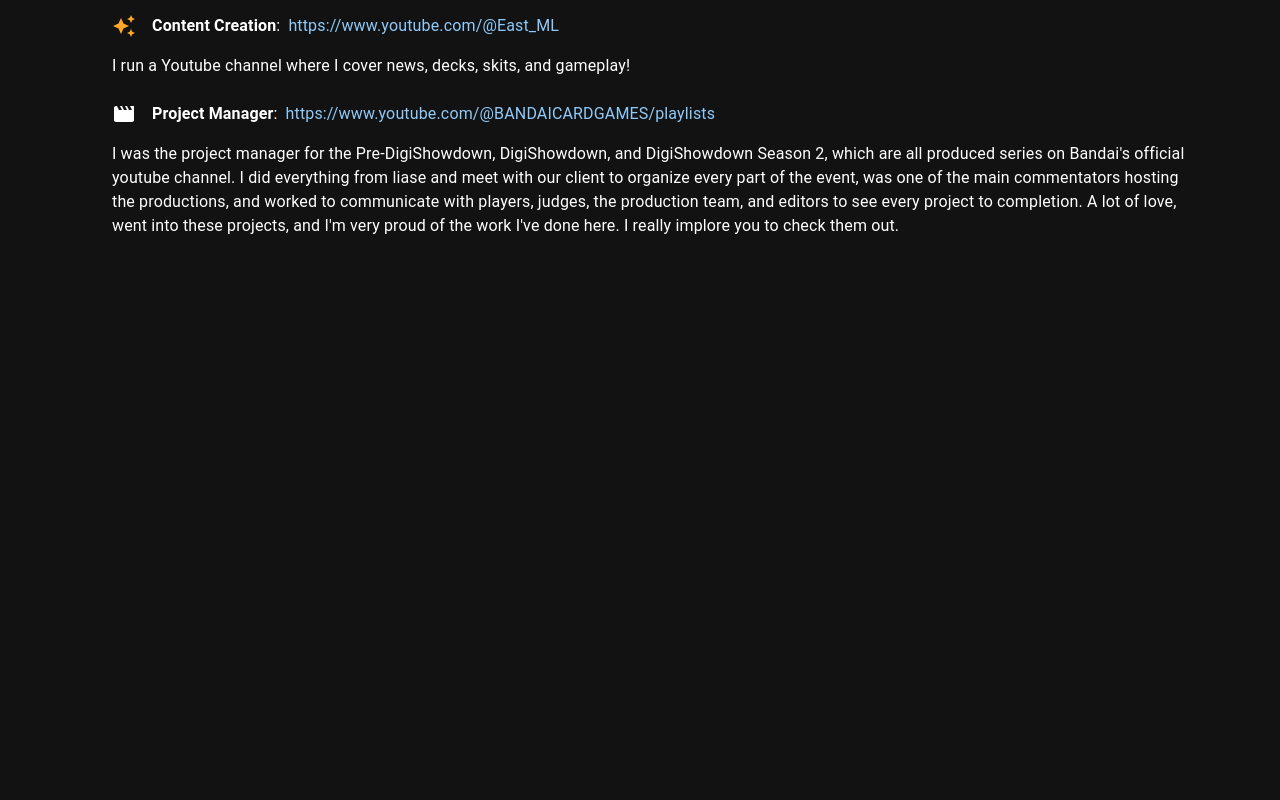
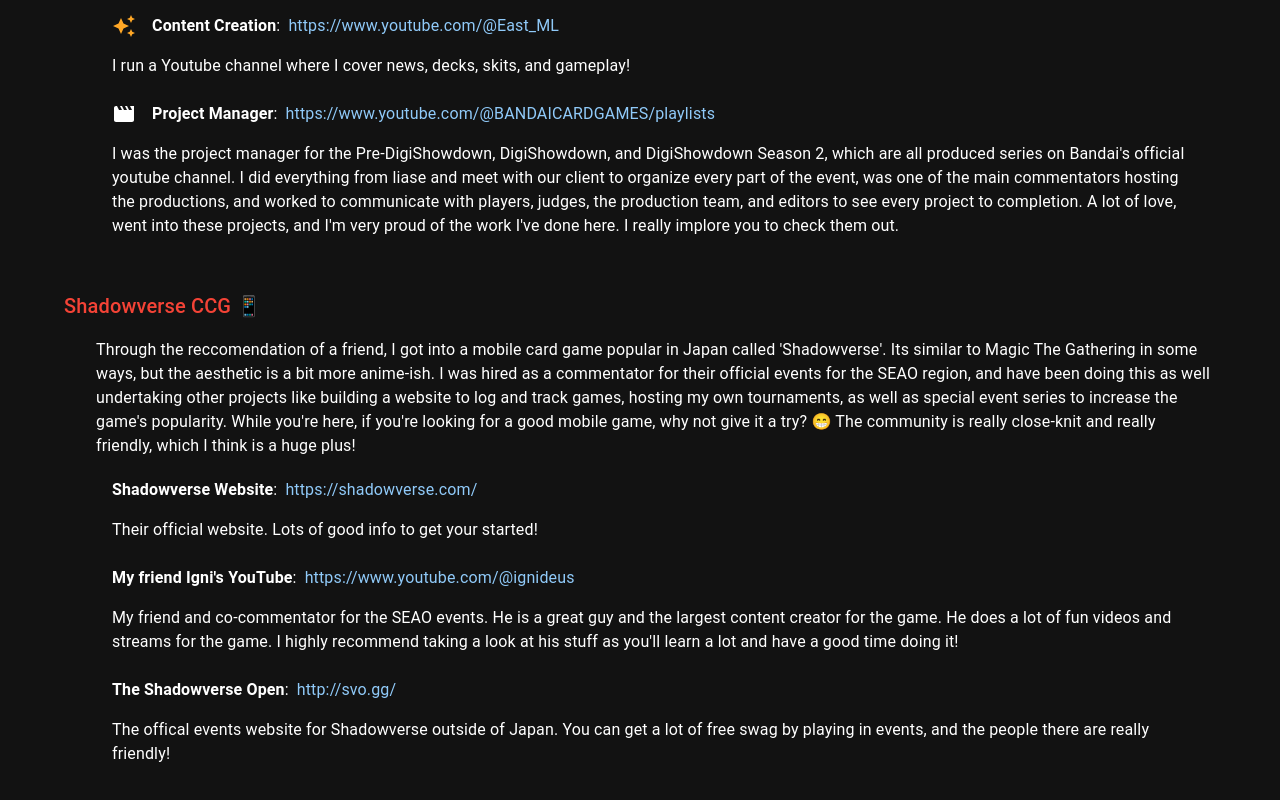
Before and after one commit to EastML/blog-site, a React (Create React App) app: page /hobbies in a window 1280 px wide. Shown: the part 961-1761 px from the top of the page. Before the commit the page ends 1251 px from the top, so only its background shows below. Built offline with nearby package versions, Linux system fonts and the light colour scheme.

Commit message:
added shadowverse section

```diff
--- a/src/pages/hobbies/HobbiesPage.js
+++ b/src/pages/hobbies/HobbiesPage.js
@@ -4,6 +4,7 @@
 import { CONSTANTS } from "./constants"
 import DigimonSection from "./_components/DigimonSection"
 import RunningSection from "./_components/RunningSection"
+import ShadowverseSection from "./_components/ShadowverseSection"
 
 const HobbiesPage = () => {
     return (
@@ -17,6 +18,7 @@
             </Typography>
             <RunningSection />
             <DigimonSection />
+            <ShadowverseSection />
         </Container>
     )
 }
--- /dev/null
+++ b/src/pages/hobbies/_components/ShadowverseSection.js
@@ -0,0 +1,50 @@
+import { Box, Link, List, ListItem, ListItemText, Typography } from "@mui/material"
+import StyledSpan from "../../../components/StyledSpan"
+import { CONSTANTS } from "../constants"
+
+const shadowverseResources = [
+    {
+        name: 'Shadowverse Website',
+        description: 'Their official website. Lots of good info to get your started!',
+        link: 'https://shadowverse.com/'
+    },
+    {
+        name: "My friend Igni's YouTube",
+        description: "My friend and co-commentator for the SEAO events. He is a great guy and the largest content creator for the game. He does a lot of fun videos and streams for the game. I highly recommend taking a look at his stuff as you'll learn a lot and have a good time doing it!",
+        link: "https://www.youtube.com/@ignideus"
+    },
+    {
+        name: "The Shadowverse Open",
+        description: "The offical events website for Shadowverse outside of Japan. You can get a lot of free swag by playing in events, and the people there are really friendly!",
+        link: "http://svo.gg/"
+    }
+]
+
+const ShadowverseSection = () => {
+    return (
+        <section>
+            <Typography variant='h6' mb={2} color='error.main'>
+                {CONSTANTS.SHADOWVERSE.TITLE}
+            </Typography>
+            <Box pl={4} mb={4}>
+                <Typography>
+                    {CONSTANTS.SHADOWVERSE.DESCRIPTION}
+                </Typography>
+                <List>
+                    {shadowverseResources.map(resource => (
+                        <ListItem key={resource.name}>
+                            <ListItemText>
+                                <Box display='flex' alignItems="center" mb={2}>
+                                    <StyledSpan>{resource.name}</StyledSpan>: <Link underline='hover' sx={{ ml: 1 }} href={resource.link} target='_blank'>{resource.link}</Link>
+                                </Box>
+                                <Typography>{resource.description}</Typography>
+                            </ListItemText>
+                        </ListItem>
+                    ))}
+                </List>
+            </Box>
+        </section>
+    )
+}
+
+export default ShadowverseSection
--- a/src/pages/hobbies/constants.js
+++ b/src/pages/hobbies/constants.js
@@ -12,5 +12,9 @@
     DIGIMON: {
         TITLE: "The Digimon Trading Card Game 👾",
         DESCRIPTION: "A pretty large part of my childhood was dedicated to playing the Pokemon Card Game and Yugioh. Those hobbies continued until around the beginning of high school, where I got really deep into fighting games. Fast-foward to the beginning of COVID, I was looking to get into a new card game after nearly ten years, and the Digimon Card Game which had just come out in Japan seemed like an interesting fit, so I picked up a starter deck and dived right in. By complete happenstance, a week later, a friend of mine reached out to me, asking about the production work I had done with fighting games [more on that below] and if I could do something similar with the Digimon Card Game project his team at work had just received from Bandai. Since then I've become a project manager, commentator, content creator, and even bigger fan of the game. You can find links to my work of the above items below:"
+    },
+    SHADOWVERSE: {
+        TITLE: 'Shadowverse CCG 📱',
+        DESCRIPTION: "Through the reccomendation of a friend, I got into a mobile card game popular in Japan called 'Shadowverse'. Its similar to Magic The Gathering in some ways, but the aesthetic is a bit more anime-ish. I was hired as a commentator for their official events for the SEAO region, and have been doing this as well undertaking other projects like building a website to log and track games, hosting my own tournaments, as well as special event series to increase the game's popularity. While you're here, if you're looking for a good mobile game, why not give it a try? 😁 The community is really close-knit and really friendly, which I think is a huge plus!"
     }
 }
```
